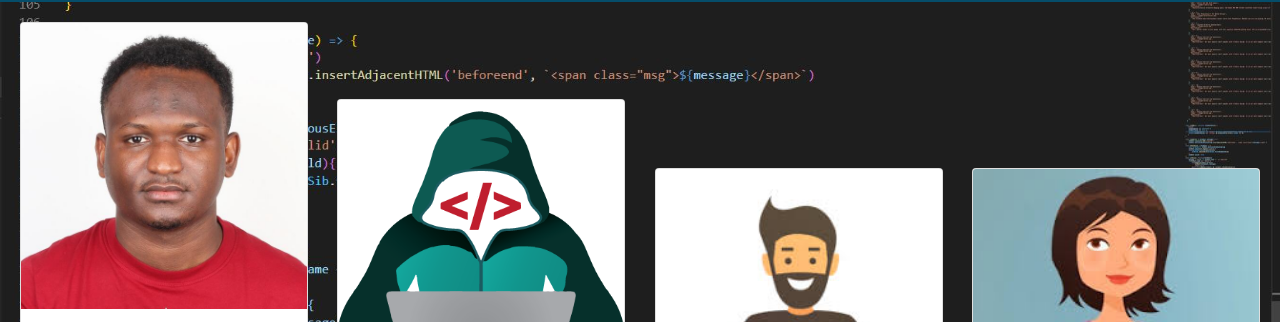
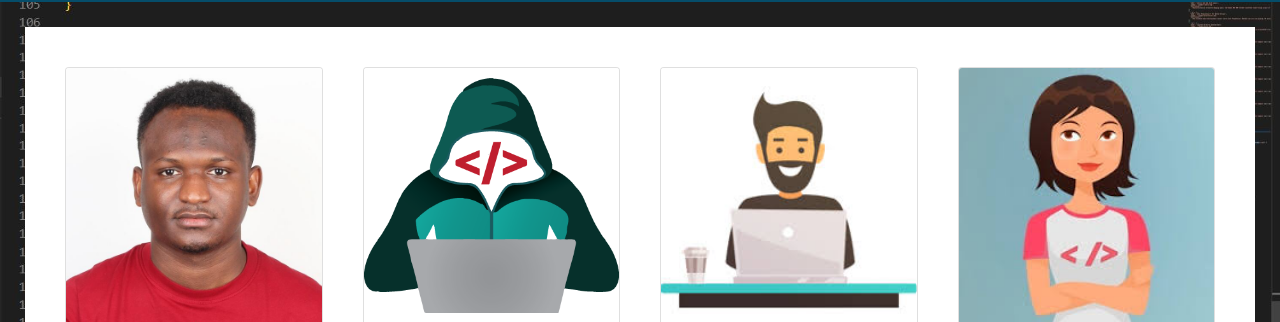
Before and after one commit to mamadou-mouctar-diallo/App-profile, a website: page public/index.html in a window 1280 px wide. Shown: the part 78-400 px from the top of the page. Drawn offline with nearby package versions, Linux system fonts and the light colour scheme; a web font is replaced by a local one.

Commit message:
refractor code and public/css

```diff
--- a/public/css/design.css
+++ b/public/css/design.css
@@ -108,12 +108,15 @@ img {
     align-items: center;
 }
 #devInfo{
-    display: flex;
-    justify-content: space-between;
-    align-items: center;
+    background-color: #ffffff;
+    padding: 20px;
+    color: var(--black);
+    display: block;
+    margin: 5px;
+    justify-content: center;
 }
 #devInfo > div{
-    /* z-index: -100; */
+    margin: 20px;
 
 }
 #devInfo div div:last-child{
@@ -277,9 +280,11 @@ main ul li a{
     main ul{
         grid-template-columns: repeat(2, 1fr);
     }
-    #devInfo > div > div > img{
-        width: auto;
-        height: auto;
+
+    #devInfo{
+        grid-template-columns: repeat(1, 1fr);
+        display: block;
+        justify-content: space-between;
     }
 }
 @media screen and (min-width: 1024px){
@@ -299,8 +304,14 @@ main ul li a{
     }
 
     #mainProfile{
-        grid-template-columns: repeat(2, 1fr);
+        grid-template-columns: repeat(4, 1fr);
         display: flex;
+        justify-content: center;
+    }
+    #devInfo{
+        grid-template-columns: repeat(4, 1fr);
+        display: flex;
+        justify-content: center;;
     }
 }
 @media screen and (min-width: 1280px){
--- a/public/index.html
+++ b/public/index.html
@@ -33,7 +33,7 @@
             <button id="menuToggle" class="toggleMenu">&nbsp;</button>
     </header>
     <section id="mainSection" class="home">
-        <div id = "devInfo" > </div>
+        <main id = "devInfo" > </main>
     </section>
     <footer id="mainFooter">
         <p>&copy; copyright Mouctar Diallo 2021</p>
```
Also changed, not shown: public/contact.html (+4 -4 lines), public/thank.html (+2 -2 lines).
